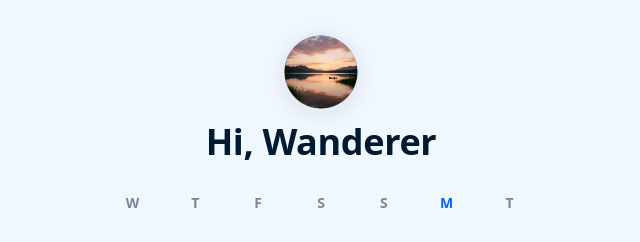
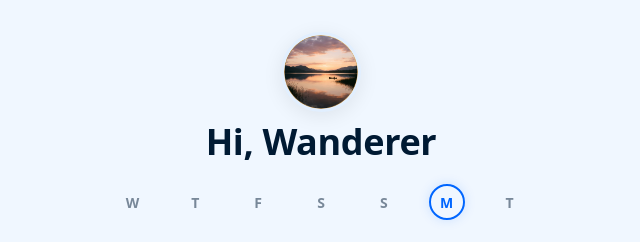
Before and after one commit to 1ewig/gentle-habit-tracker, a React (Vite) app: page / in a window 1280 px wide. Shown: the top 242 px of the page, without its empty margins (319-959 px from the left). Built offline with nearby package versions, Linux system fonts and the light colour scheme; a web font is replaced by a local one.

Commit message:
feat(today): draw hollow circular outline for current day and unify state hook data mapping

```diff
--- a/src/components/today/TodayHeader.tsx
+++ b/src/components/today/TodayHeader.tsx
@@ -6,7 +6,7 @@ import avatarImg from '../../assets/avatar.png';
 
 export const TodayHeader = () => {
   const { profile } = useAppStore();
-  const { habits } = useHabitStats();
+  const { getDayStats } = useHabitStats();
 
   const today = getToday();
   const week = Array.from({ length: 7 }, (_, i) => {
@@ -26,7 +26,8 @@ export const TodayHeader = () => {
         {week.map((d, i) => {
           const key = dateKey(d);
           const isToday = i === 5;
-          const done = habits.length > 0 && habits.some(h => !!h.days[key]);
+          const { done: doneCount } = getDayStats(key);
+          const done = doneCount > 0;
           const dayLabel = DAY_LABELS[d.getDay()].toUpperCase();
 
           return (
@@ -42,6 +43,10 @@ export const TodayHeader = () => {
                 <div className="today-header__timeline-circle">
                   {dayLabel}
                 </div>
+              ) : isToday ? (
+                <div className="today-header__timeline-outline">
+                  {dayLabel}
+                </div>
               ) : (
                 <span className="today-header__timeline-label">{dayLabel}</span>
               )}
--- a/src/components/today/today-header.css
+++ b/src/components/today/today-header.css
@@ -87,6 +87,23 @@
   transition: background-color 0.4s var(--bezier), color 0.4s var(--bezier), box-shadow 0.4s var(--bezier);
 }
 
+.today-header__timeline-outline {
+  width: 36px;
+  height: 36px;
+  border-radius: var(--r-full);
+  border: 2px solid var(--accent);
+  color: var(--accent);
+  font-family: var(--font-sans);
+  font-size: var(--t-sm);
+  font-weight: var(--fw-bold);
+  display: flex;
+  align-items: center;
+  justify-content: center;
+  box-shadow: 0 0 12px rgba(var(--glow-rgb), 0.15);
+  text-transform: uppercase;
+  transition: border-color 0.4s var(--bezier), color 0.4s var(--bezier), box-shadow 0.4s var(--bezier);
+}
+
 /* Today highlight indicator if not completed yet */
 .today-header__timeline-day.is-today:not(.is-done) .today-header__timeline-label {
   color: var(--accent);
```
